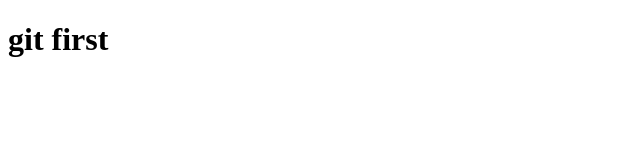
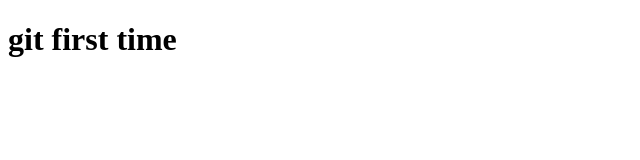
Before and after one commit to peng-23-pu/peng, a plain HTML site: page index.html in a window 1280 px wide. Shown: the whole page, without its empty margins (0-640 px from the left). Drawn offline with Linux system fonts and the light colour scheme.

Commit message:
update index

```diff
--- a/index.html
+++ b/index.html
@@ -6,6 +6,6 @@
     <title>Document</title>
 </head>
 <body>
-    <h1>git first  <time datetime=""></time></h1>
+    <h1>git first time </h1>
 </body>
 </html>
```
